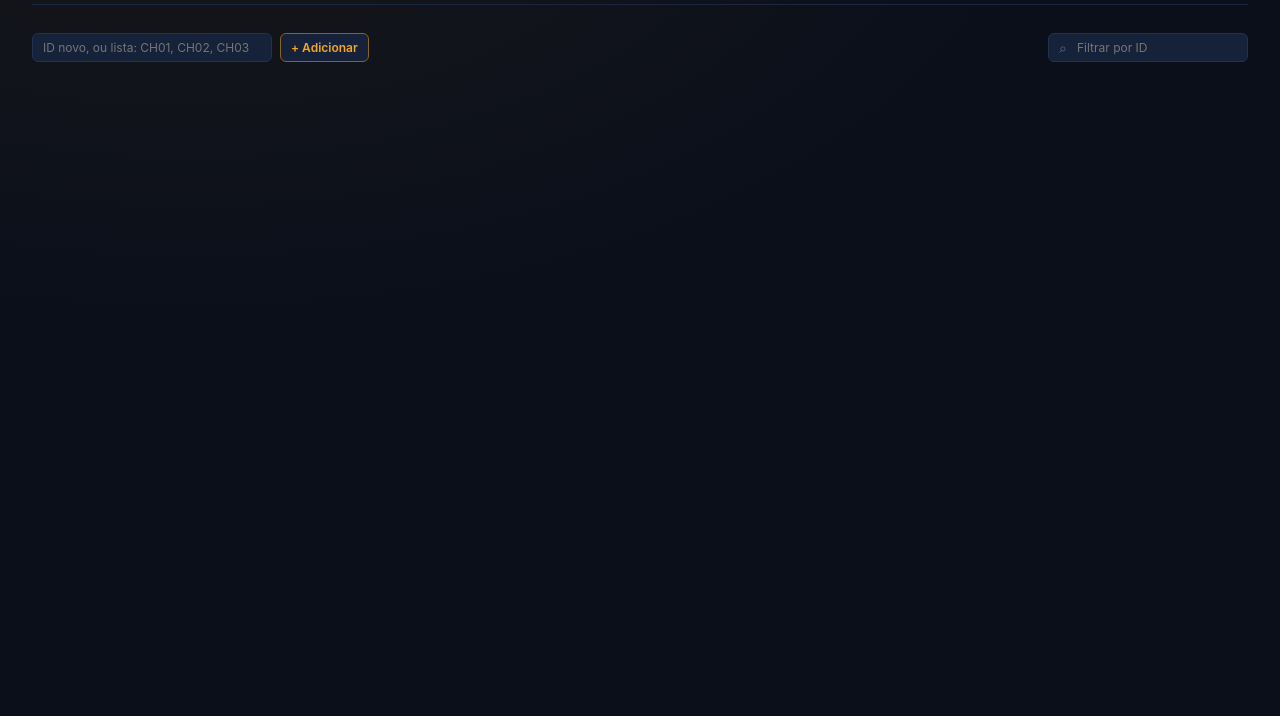
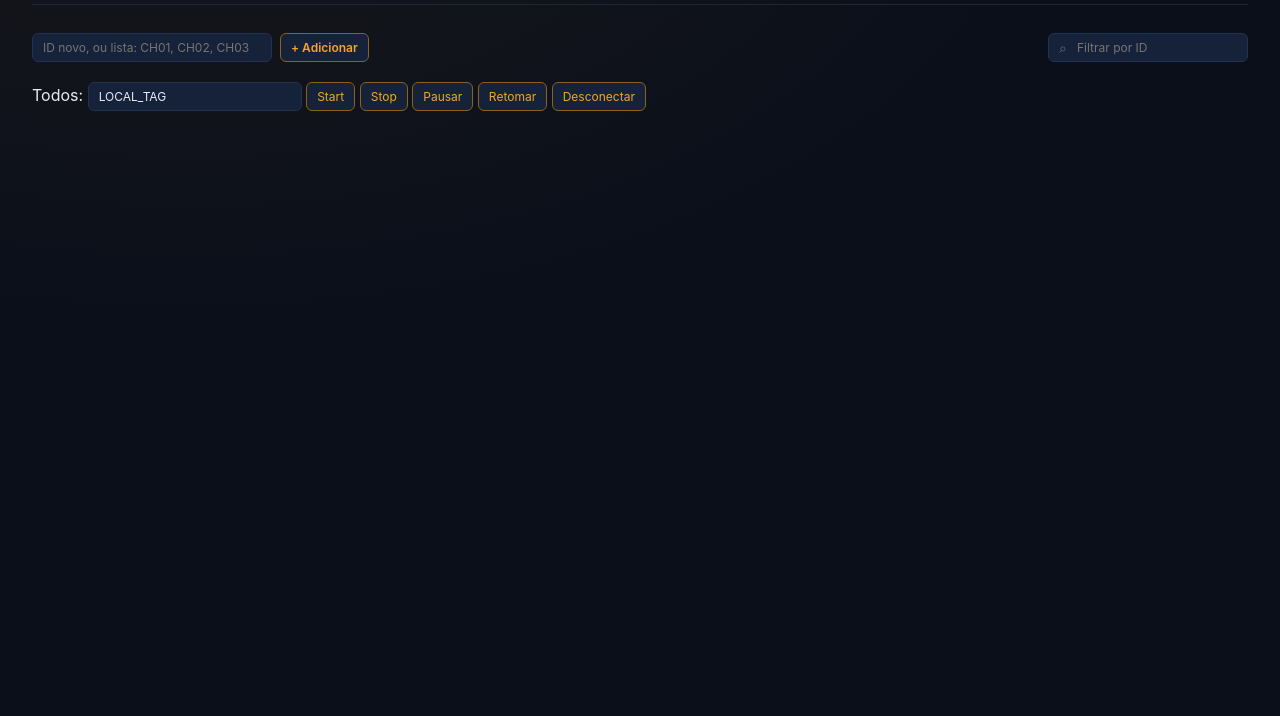
Before and after one commit to LucasGranatto/EV-Charger-Fleet-Simulator, a plain HTML site: page evchargersim/frontend/index.html in a window 1280 px wide. Shown: the part 84-800 px from the top of the page. Drawn offline with Linux system fonts and the light colour scheme; no server answers.

Commit message:
Feat: Adiciona os botões de controle Bulk dos carregadores
Added bulk action buttons for charger management.

```diff
--- a/evchargersim/frontend/index.html
+++ b/evchargersim/frontend/index.html
@@ -29,6 +29,16 @@
       </div>
     </div>
 
+    <div class="bulk-actions-row" aria-label="Ações em todos os chargers">
+      <span class="bulk-actions-label">Todos:</span>
+      <input type="text" id="bulk-id-tag" placeholder="id_tag p/ Start" value="LOCAL_TAG">
+      <button data-role="bulk-start">Start</button>
+      <button data-role="bulk-stop">Stop</button>
+      <button data-role="bulk-pause">Pausar</button>
+      <button data-role="bulk-resume">Retomar</button>
+      <button data-role="bulk-disconnect">Desconectar</button>
+    </div>
+
     <div id="grid"></div>
   </main>
 
```
